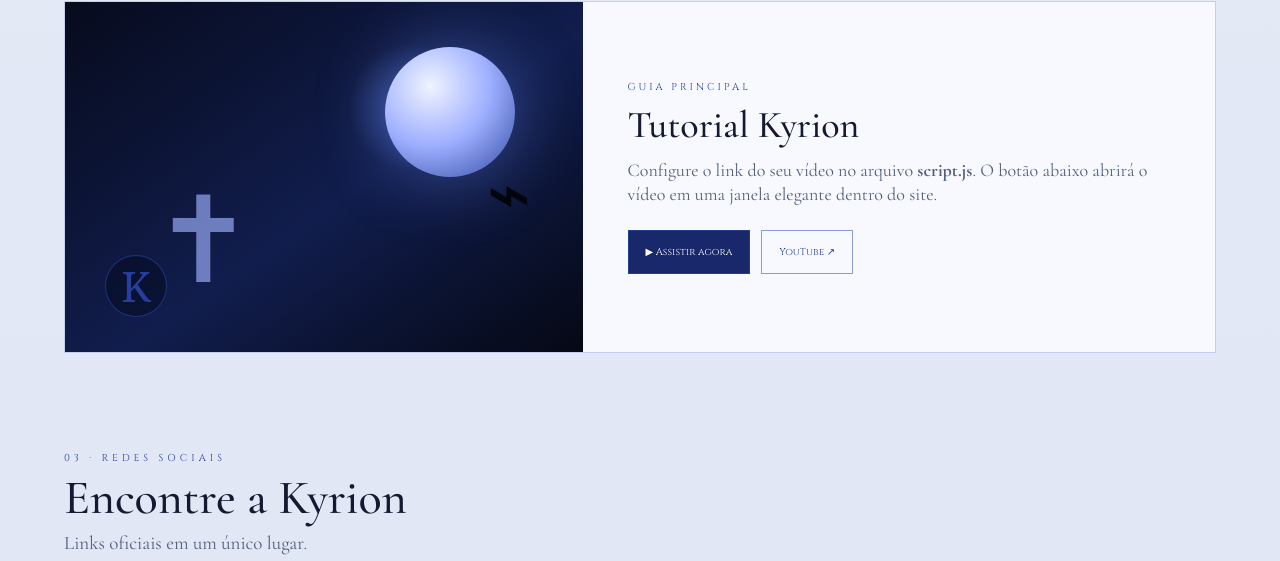
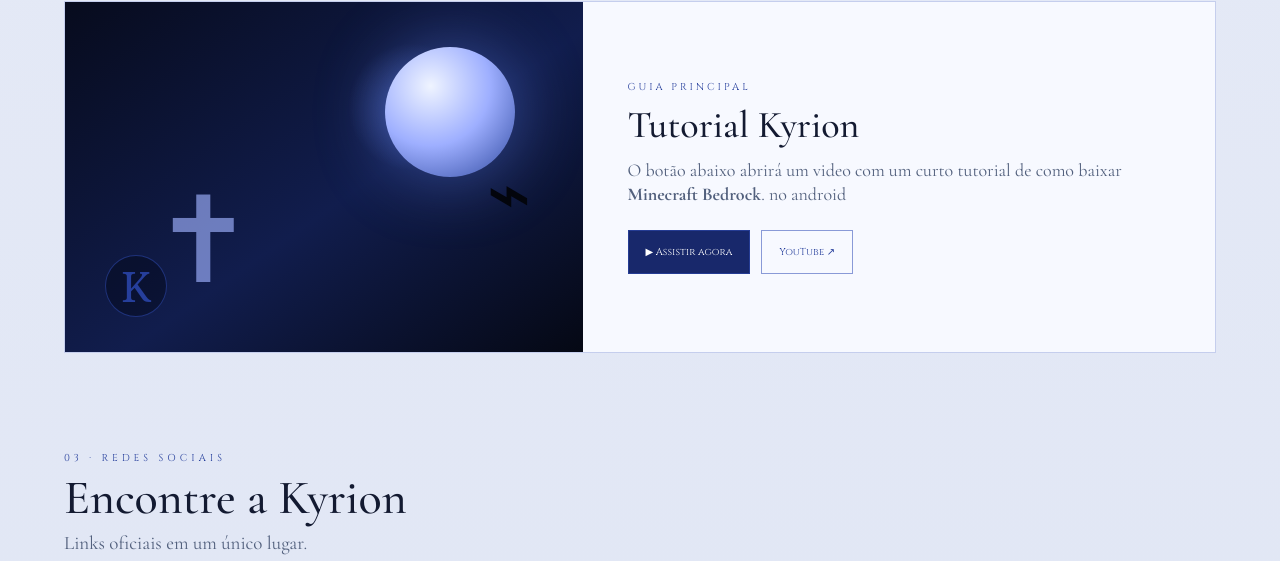
Before and after one commit to Maroyclair/Kyrion-, a plain HTML site: page index.html in a window 1280 px wide. Shown: the part 1501-2062 px from the top of the page. Drawn offline with nearby package versions, Linux system fonts and the light colour scheme; a web font is replaced by a local one.

```diff
--- a/index.html
+++ b/index.html
@@ -165,8 +165,8 @@
           <p class="small-label">GUIA PRINCIPAL</p>
           <h3>Tutorial Kyrion</h3>
           <p>
-            Configure o link do seu vídeo no arquivo <strong>script.js</strong>.
-            O botão abaixo abrirá o vídeo em uma janela elegante dentro do site.
+            O botão abaixo abrirá um video com um curto tutorial de como baixar <strong>Minecraft Bedrock</strong>.
+        no android
           </p>
 
           <div class="tutorial-buttons">
```
